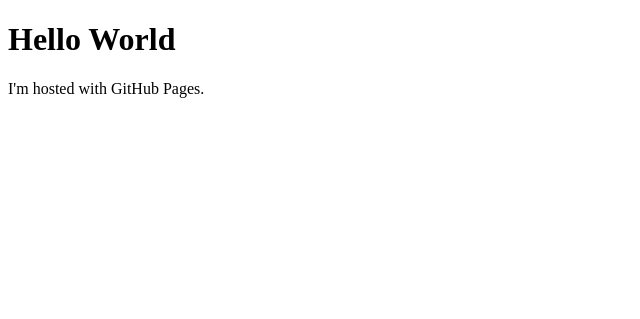
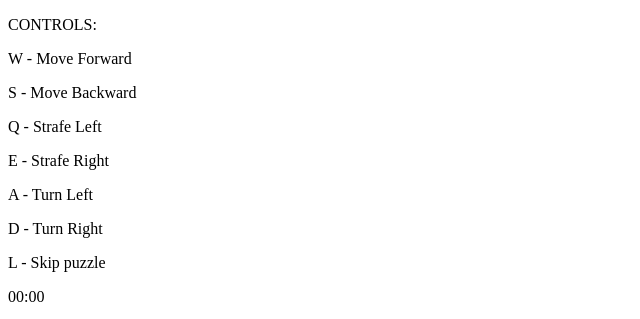
Before and after one commit to DaveHealyJC/DaveHealyJC.github.io, a plain HTML site: page index.html in a window 1280 px wide. Shown: the whole page, without its empty margins (0-640 px from the left). Drawn offline with Linux system fonts and the light colour scheme.

Commit message:
index port

```diff
--- a/index.html
+++ b/index.html
@@ -1,7 +1,46 @@
+
 <!DOCTYPE html>
-<html>
-<body>
-<h1>Hello World</h1>
-<p>I'm hosted with GitHub Pages.</p>
-</body>
+<html lang="en">
+    <head>
+        <meta charset="utf-8" />
+        <title>Walk</title>
+        <link rel="stylesheet" href="walk.css">
+        <script src="maps.js"></script>
+        <script src="walk.js"></script>
+    </head>
+    <body>
+        <section id='controls'>
+            <p>
+                CONTROLS:
+            </p>
+            <p>
+                W - Move Forward
+            </p>
+            <p>
+                S - Move Backward
+            </p>
+            <p>
+                Q - Strafe Left
+            </p>
+            <p>
+                E - Strafe Right
+            </p>
+            <p>
+                A - Turn Left
+            </p>
+            <p>
+                D - Turn Right
+            </p>
+	    <p>
+                L - Skip puzzle
+            </p>
+            <p class="timer">00:00</p>
+        </section>
+        <section id='canRes'>
+            <canvas id='game' width="750" height="550">
+            </canvas>
+        </section>
+         <canvas id='map' width="150" height="150">
+        </canvas>
+    </body>
 </html>
```
